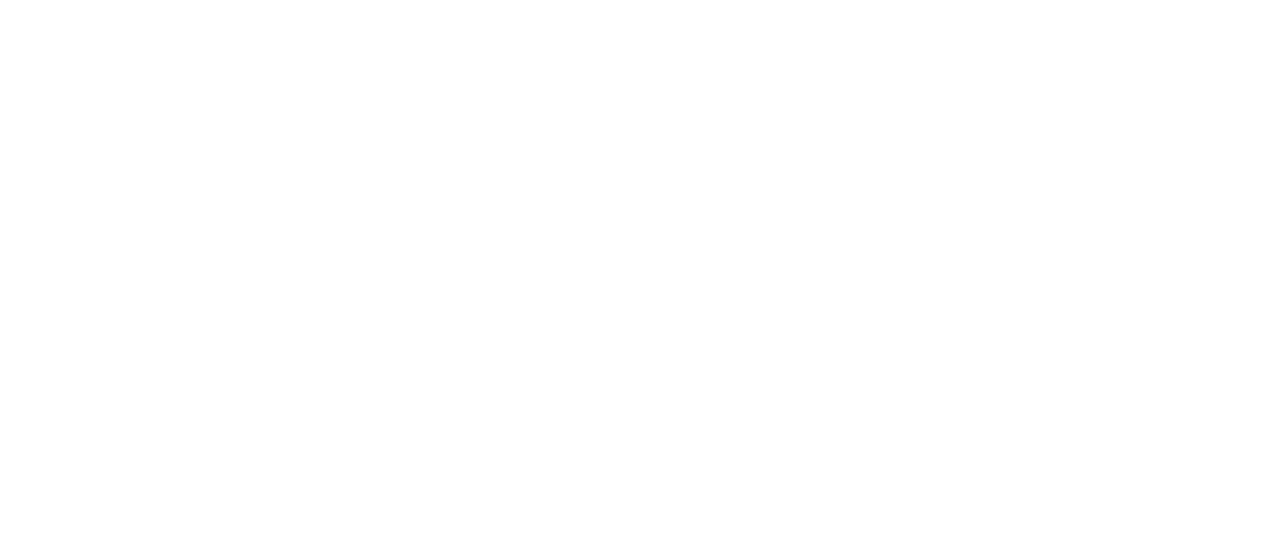
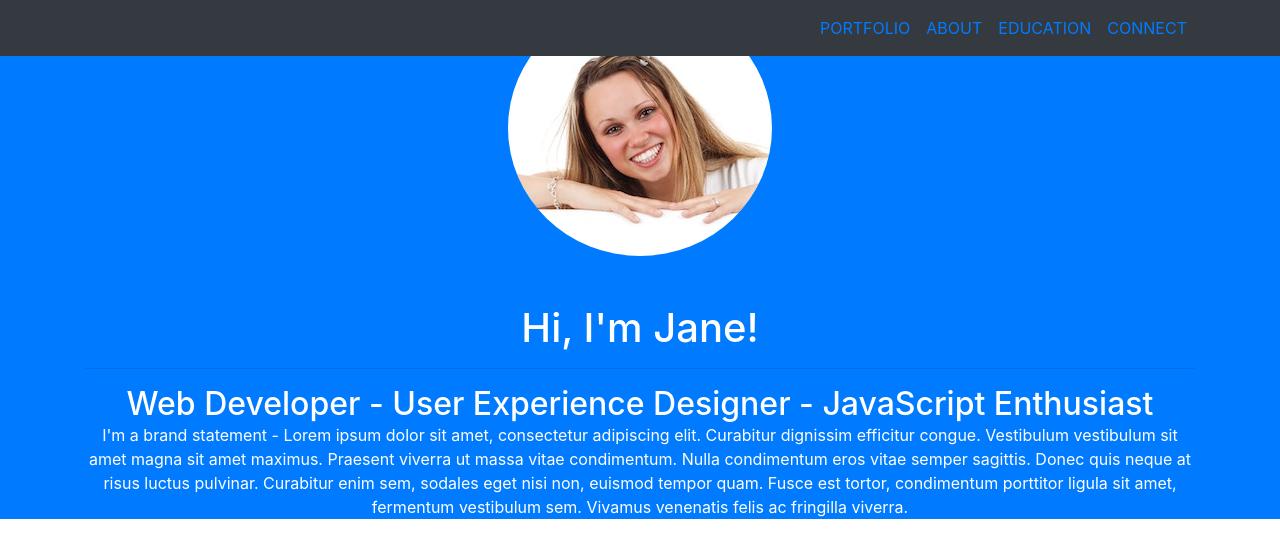
Before and after one commit to trilogy-careerservices/Homework-1, a plain HTML site: page index.html in a window 1280 px wide. Drawn offline with nearby package versions, Linux system fonts and the light colour scheme.

Commit message:
header and navbar added to home page

```diff
--- a/index.html
+++ b/index.html
@@ -31,7 +31,74 @@
         <!-- Custom styles for this template -->
         <link href="assets/css/styles.css" rel="stylesheet" />
     </head>
-    <body>
+    <body id="page-top">
+        <!-- Navbar -->
+        <nav
+            class="navbar navbar-expand-lg bg-dark fixed-top text-uppercase"
+            id="mainNav"
+        >
+            <div class="container">
+                <button
+                    class="navbar-toggler navbar-toggler-right text-uppercase text-white rounded"
+                    type="button"
+                    data-toggle="collapse"
+                    data-target="#navbarResponsive"
+                    aria-controls="navbarResponsive"
+                    aria-expanded="false"
+                    aria-label="Toggle navigation"
+                >
+                    <i class="fas fa-bars"></i>
+                </button>
+                <div class="collapse navbar-collapse" id="navbarResponsive">
+                    <ul class="navbar-nav ml-auto">
+                        <!-- Menu links with anchors -->
+                        <li class="nav-item">
+                            <a class="nav-link " href="#portfolio">Portfolio</a>
+                        </li>
+                        <li class="nav-item">
+                            <a class="nav-link" href="#about">About</a>
+                        </li>
+                        <li class="nav-item">
+                            <a class="nav-link" href="#education">Education</a>
+                        </li>
+                        <li class="nav-item">
+                            <a class="nav-link" href="#connect">Connect</a>
+                        </li>
+                    </ul>
+                </div>
+            </div>
+        </nav>
+
+        <!-- Header -->
+        <header class="masthead bg-primary text-white text-center">
+            <div class="container">
+                <img
+                    class="img-fluid mb-5 d-block mx-auto rounded-circle"
+                    src="assets/img/jane.jpg"
+                    alt=""
+                />
+                <h1 class="mb-0">Hi, I'm Jane!</h1>
+                <hr />
+                <h2 class="mb-0">
+                    Web Developer - User Experience Designer - JavaScript
+                    Enthusiast
+                </h2>
+
+                <!-- Replace this text with your brand statement or other short text about you. -->
+                <p class="brand-statement">
+                    I'm a brand statement - Lorem ipsum dolor sit amet,
+                    consectetur adipiscing elit. Curabitur dignissim efficitur
+                    congue. Vestibulum vestibulum sit amet magna sit amet
+                    maximus. Praesent viverra ut massa vitae condimentum. Nulla
+                    condimentum eros vitae semper sagittis. Donec quis neque at
+                    risus luctus pulvinar. Curabitur enim sem, sodales eget nisi
+                    non, euismod tempor quam. Fusce est tortor, condimentum
+                    porttitor ligula sit amet, fermentum vestibulum sem. Vivamus
+                    venenatis felis ac fringilla viverra.
+                </p>
+            </div>
+        </header>
+
         <!-- Bootstrap core JavaScript -->
         <script
             src="https://code.jquery.com/jquery-3.3.1.slim.min.js"
```
